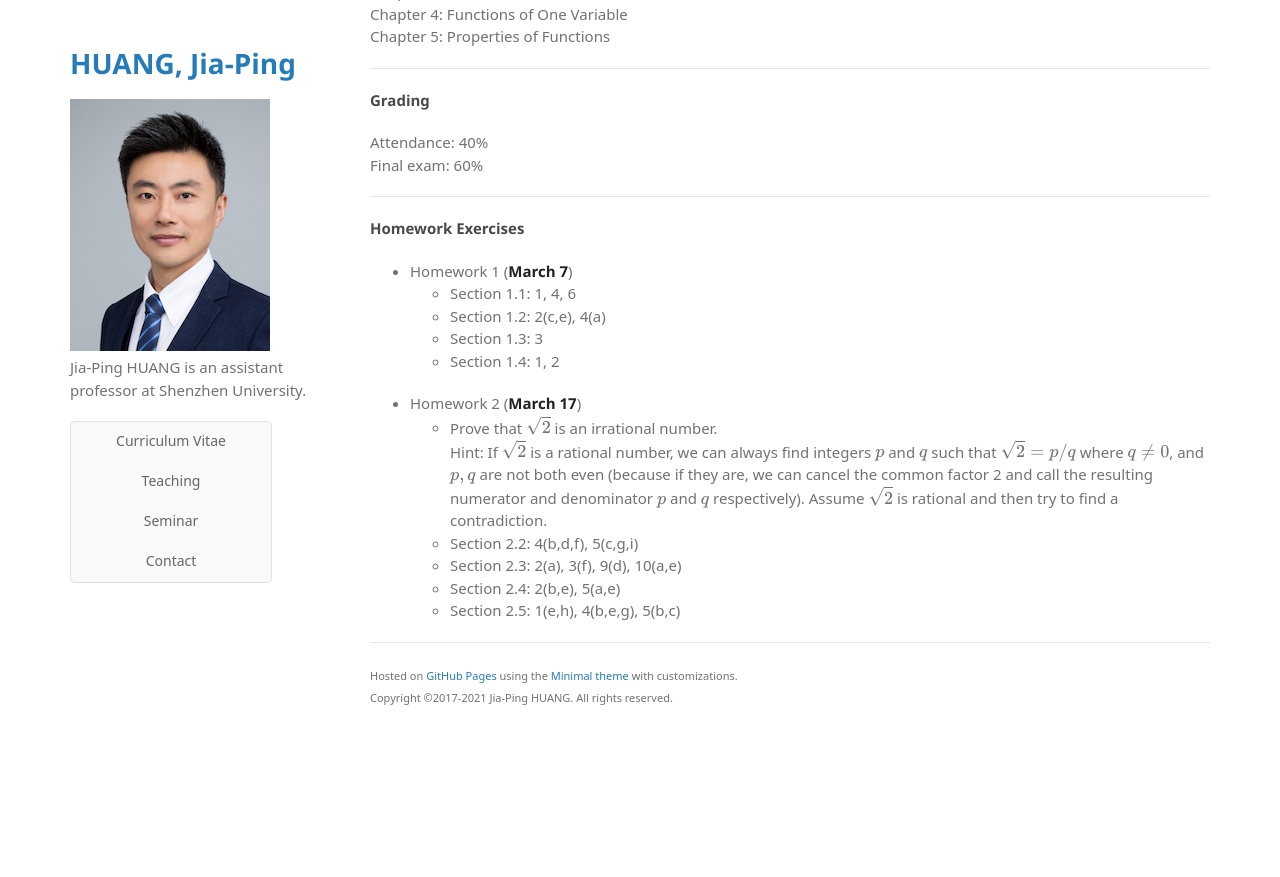
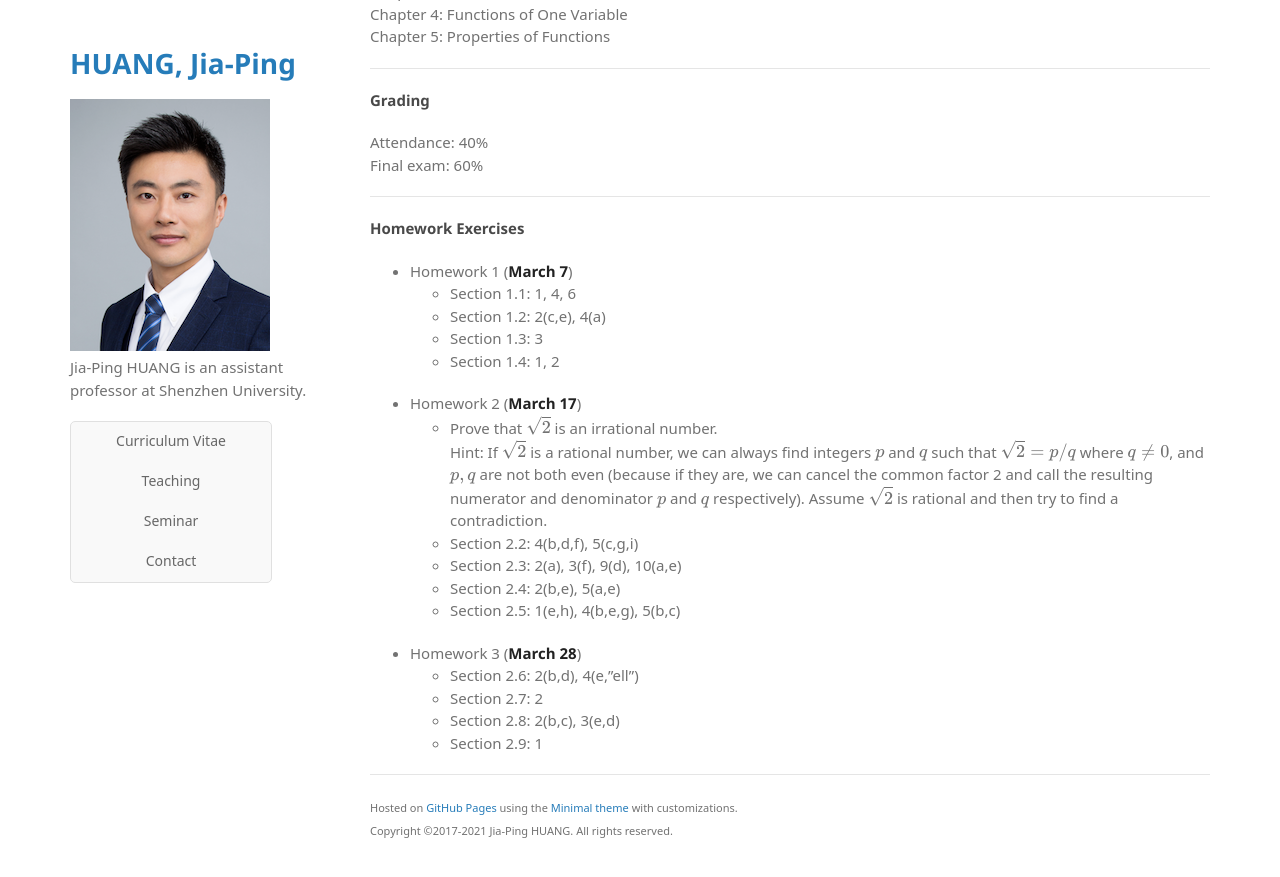
Before and after one commit to huangjp28/huangjp28.github.io, a Jekyll site: the page built from _teaching/02_mathc1.md, in a window 1280 px wide and 900 px high, scrolled down 1283 px. Shown: the top 877 px of the window. Built offline with Jekyll 4.4.1, drawn with Linux system fonts in a browser that asks for light colours; some web fonts are replaced; a script that is not in the unit is left out; before the commit the page ends 2051 px from its top, so only the background shows below that.

Commit message:
Update 02_mathc1.md

```diff
--- a/_teaching/02_mathc1.md
+++ b/_teaching/02_mathc1.md
@@ -78,6 +78,11 @@ Final exam: 60%
   - Section 2.4: 2(b,e), 5(a,e)
   - Section 2.5: 1(e,h), 4(b,e,g), 5(b,c)
 
+* Homework 3 (**March 28**)
+  - Section 2.6: 2(b,d), 4(e,"ell")
+  - Section 2.7: 2
+  - Section 2.8: 2(b,c), 3(e,d)
+  - Section 2.9: 1
 
 
 ---
```
